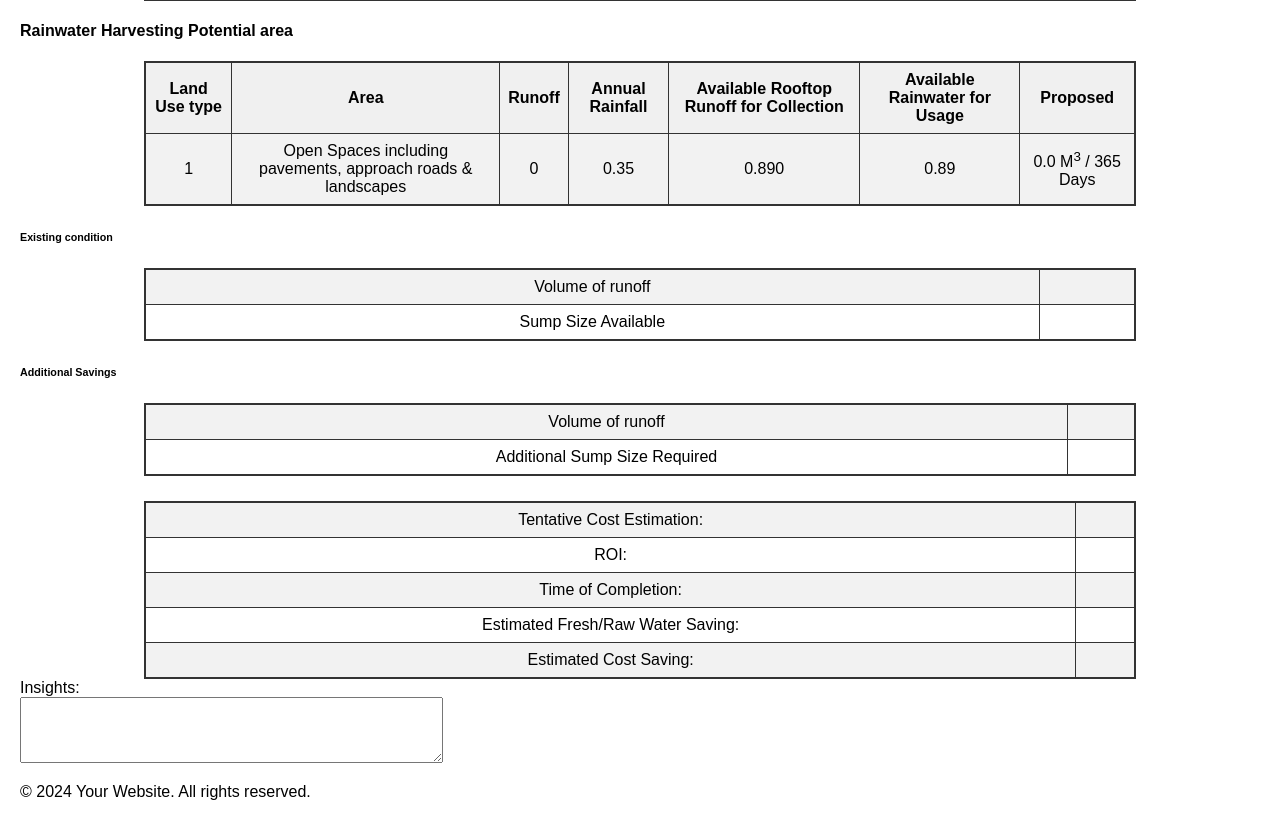
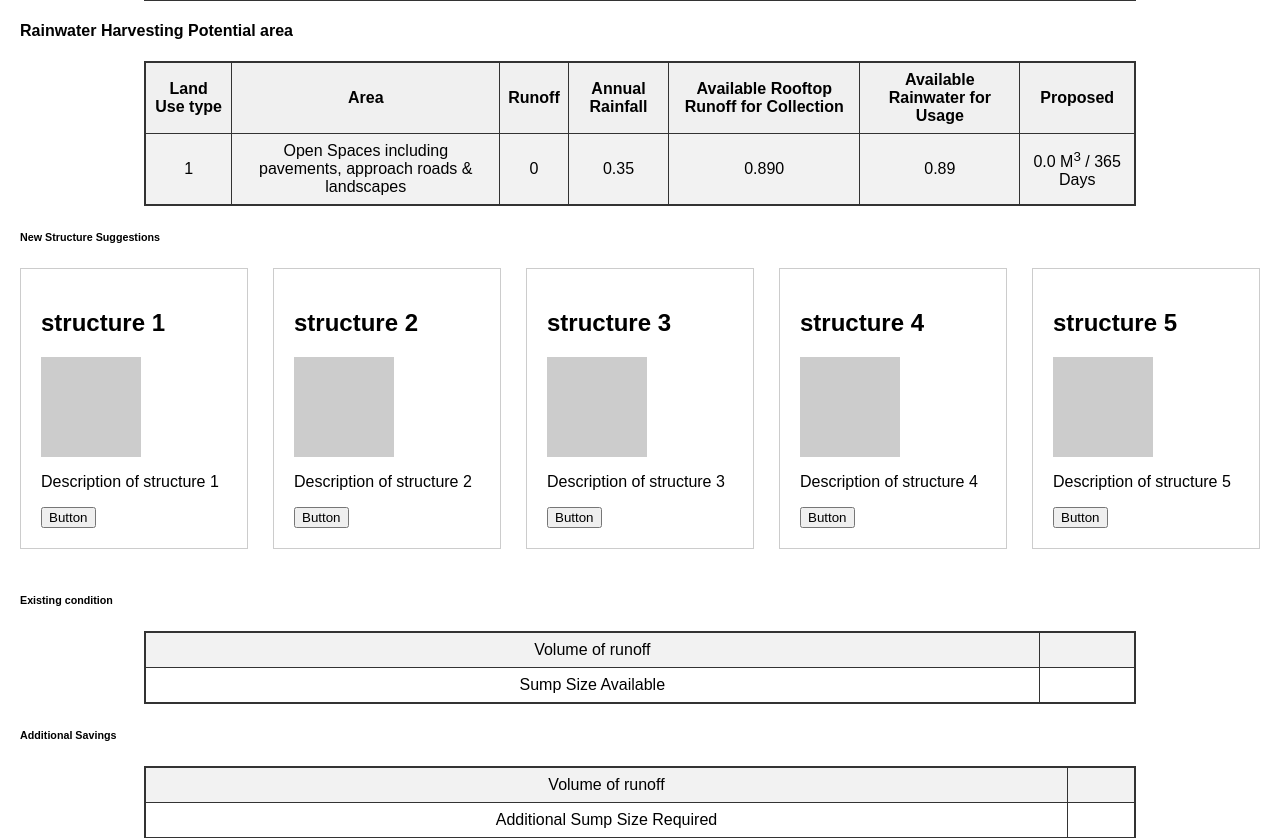
Before and after one commit to nithinkodadhavadee/WaterPOS, a Flask app: page /auditor/conservation in a window 1280 px wide. Shown: the part 2295-3133 px from the top of the page. Before the commit the page ends 3095 px from the top, so only its background shows below. Run offline with Flask 3, Linux system fonts and the light colour scheme; the visitor is signed in with stand-in values (Sample User, id 1); data that the repository does not hold is empty.

Commit message:
display form entries

```diff
--- a/templates/auditor/conservation.html
+++ b/templates/auditor/conservation.html
@@ -318,6 +318,52 @@
         </tbody>
     </table>
 
+    <h6>New Structure Suggestions</h6>
+
+    <div style="display: flex; flex-wrap: wrap; justify-content: space-between;">
+        <div
+            style="width: calc(20% - 20px); border: 1px solid #ccc; padding: 20px; box-sizing: border-box; margin-bottom: 20px;">
+            <h2><strong>structure 1</strong></h2>
+            <div style="width: 100px; height: 100px; background-color: #ccc; margin-bottom: 10px;"></div>
+            <p>Description of structure 1</p>
+            <button>Button</button>
+        </div>
+
+        <div
+            style="width: calc(20% - 20px); border: 1px solid #ccc; padding: 20px; box-sizing: border-box; margin-bottom: 20px;">
+            <h2><strong>structure 2</strong></h2>
+            <div style="width: 100px; height: 100px; background-color: #ccc; margin-bottom: 10px;"></div>
+            <p>Description of structure 2</p>
+            <button>Button</button>
+        </div>
+
+        <div
+            style="width: calc(20% - 20px); border: 1px solid #ccc; padding: 20px; box-sizing: border-box; margin-bottom: 20px;">
+            <h2><strong>structure 3</strong></h2>
+            <div style="width: 100px; height: 100px; background-color: #ccc; margin-bottom: 10px;"></div>
+            <p>Description of structure 3</p>
+            <button>Button</button>
+        </div>
+
+        <div
+            style="width: calc(20% - 20px); border: 1px solid #ccc; padding: 20px; box-sizing: border-box; margin-bottom: 20px;">
+            <h2><strong>structure 4</strong></h2>
+            <div style="width: 100px; height: 100px; background-color: #ccc; margin-bottom: 10px;"></div>
+            <p>Description of structure 4</p>
+            <button>Button</button>
+        </div>
+
+        <div
+            style="width: calc(20% - 20px); border: 1px solid #ccc; padding: 20px; box-sizing: border-box; margin-bottom: 20px;">
+            <h2><strong>structure 5</strong></h2>
+            <div style="width: 100px; height: 100px; background-color: #ccc; margin-bottom: 10px;"></div>
+            <p>Description of structure 5</p>
+            <button>Button</button>
+        </div>
+    </div>
+
+
+
     <h6>Existing condition
     </h6>
     <table>
```
Also changed, not shown: templates/auditor/waterMatrix.html (+0 -64 lines), views/generateFormView.py (+27 -10 lines).
